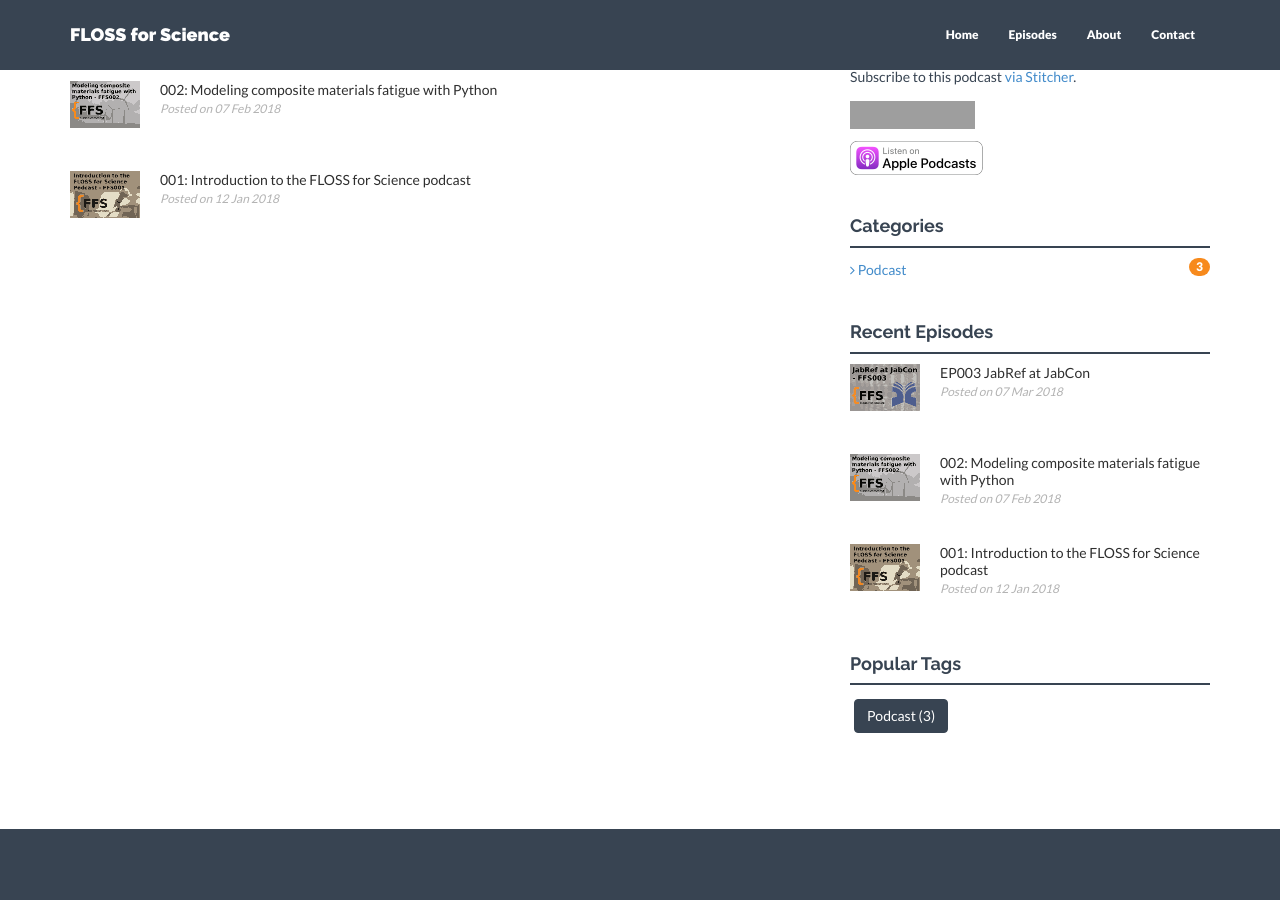
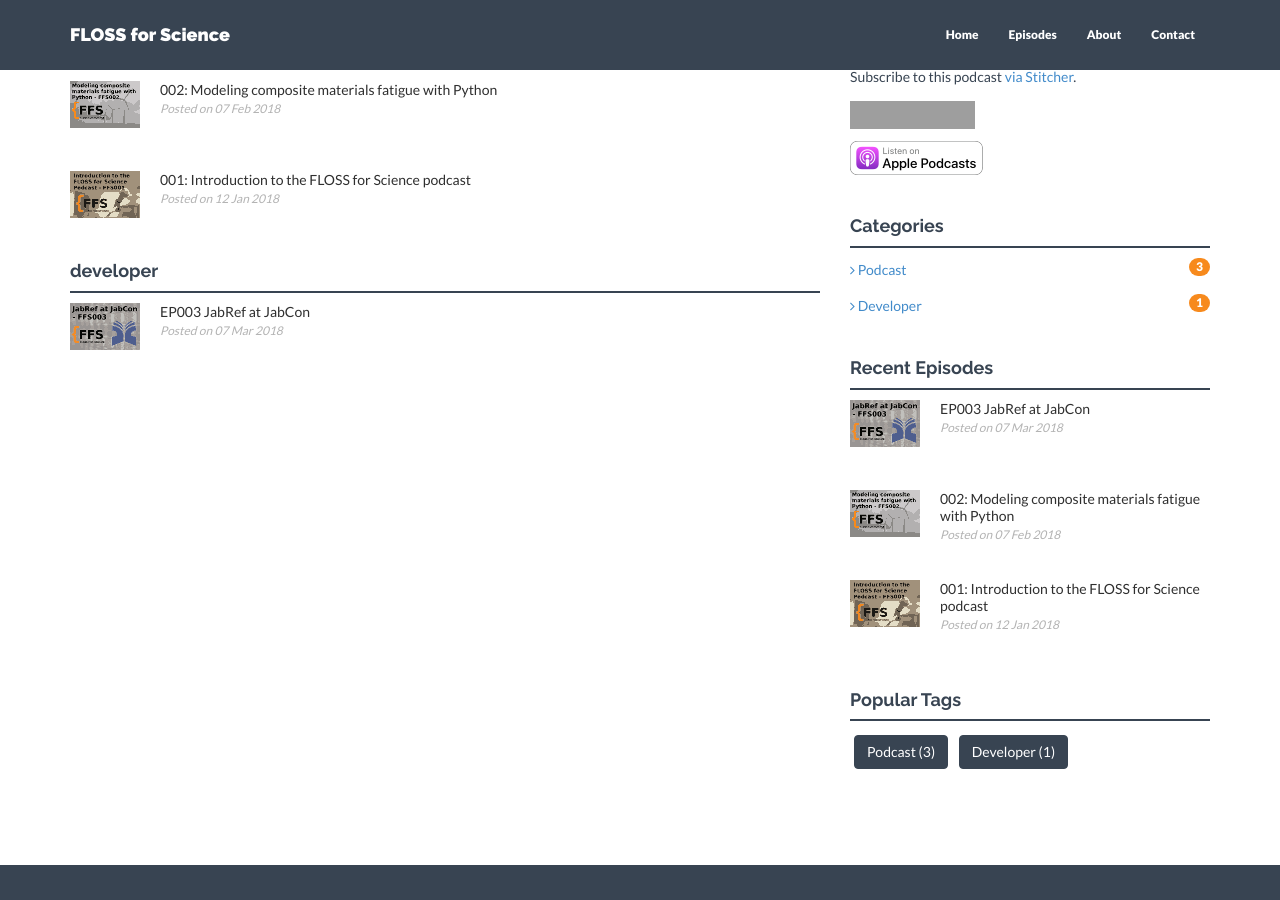
Before and after one commit to FLOSSforScience/FLOSSforScience.github.io, a Jekyll site: the page built from category.html, in a window 1280 px wide and 900 px high, scrolled down 307 px. Built offline with Jekyll 4.4.1, drawn with Linux system fonts in a browser that asks for light colours; nearby versions of some CDN libraries; grey boxes are pictures that could not be loaded.

Commit message:
Change permanent links

```diff
--- a/_config.yml
+++ b/_config.yml
@@ -11,7 +11,7 @@
 
 # Build settings
 markdown: kramdown
-permalink: /:categories/:title
+permalink: /podcast/:title
 excerpt_separator: <!--more--> #use this in posts to define how long the excerpt of the post (that is shown on the Blog page) is
 
 colors:  #in hex code if not noted else
--- a/_posts/2018-02-07-season-1-episode-3.markdown
+++ b/_posts/2018-02-07-season-1-episode-3.markdown
@@ -3,8 +3,9 @@
 title: "EP003 JabRef at JabCon"
 date: 2018-03-07 00:00:00
 author: Admin
-categories: podcast
-#- blog
+categories:
+ - developer
+ - podcast
 img: FFS003_header.png
 thumb: FFS003_thumb.png
 podcast_link: http://media.blubrry.com/flossforscience/archive.org/download/Flossforscience-Ep003JabrefAtJabcon/FlossforscienceEp003.mp3
```
